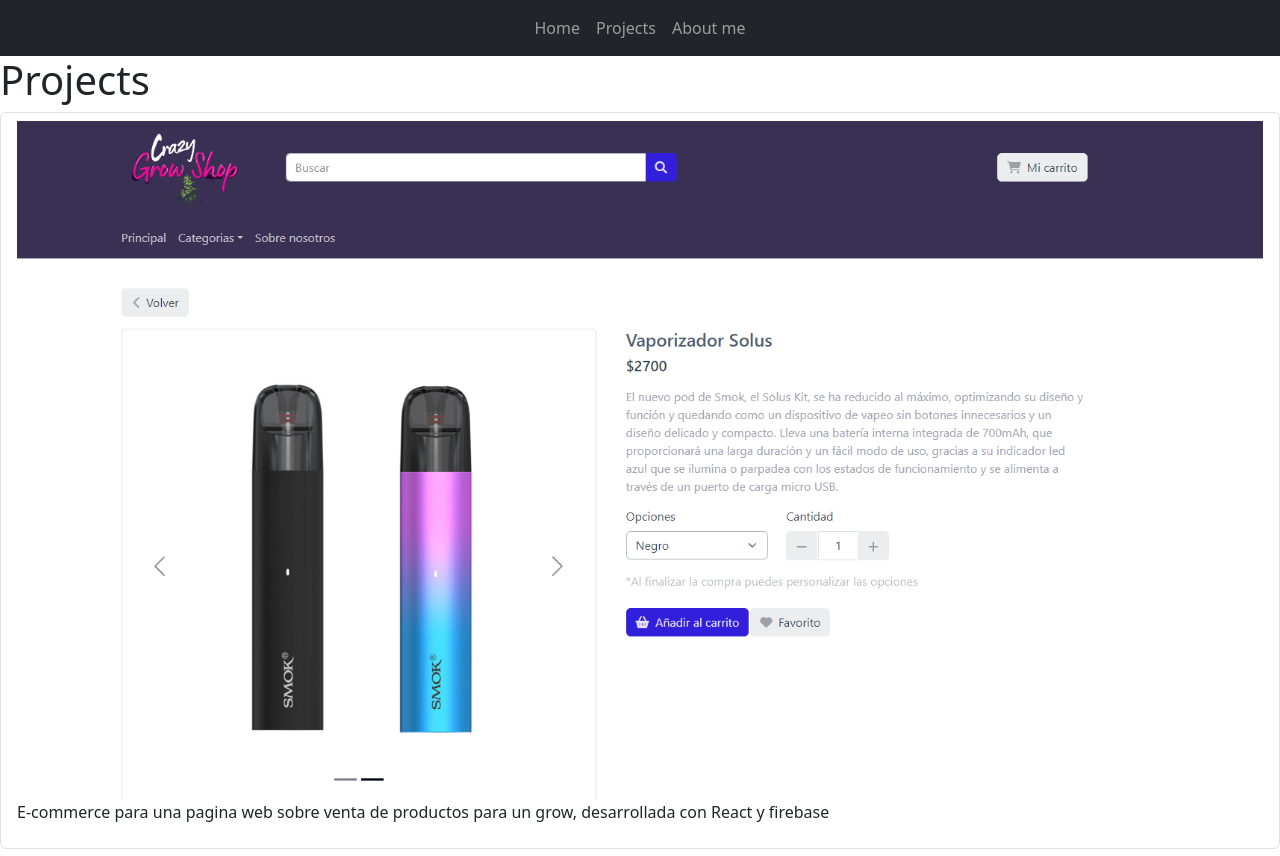
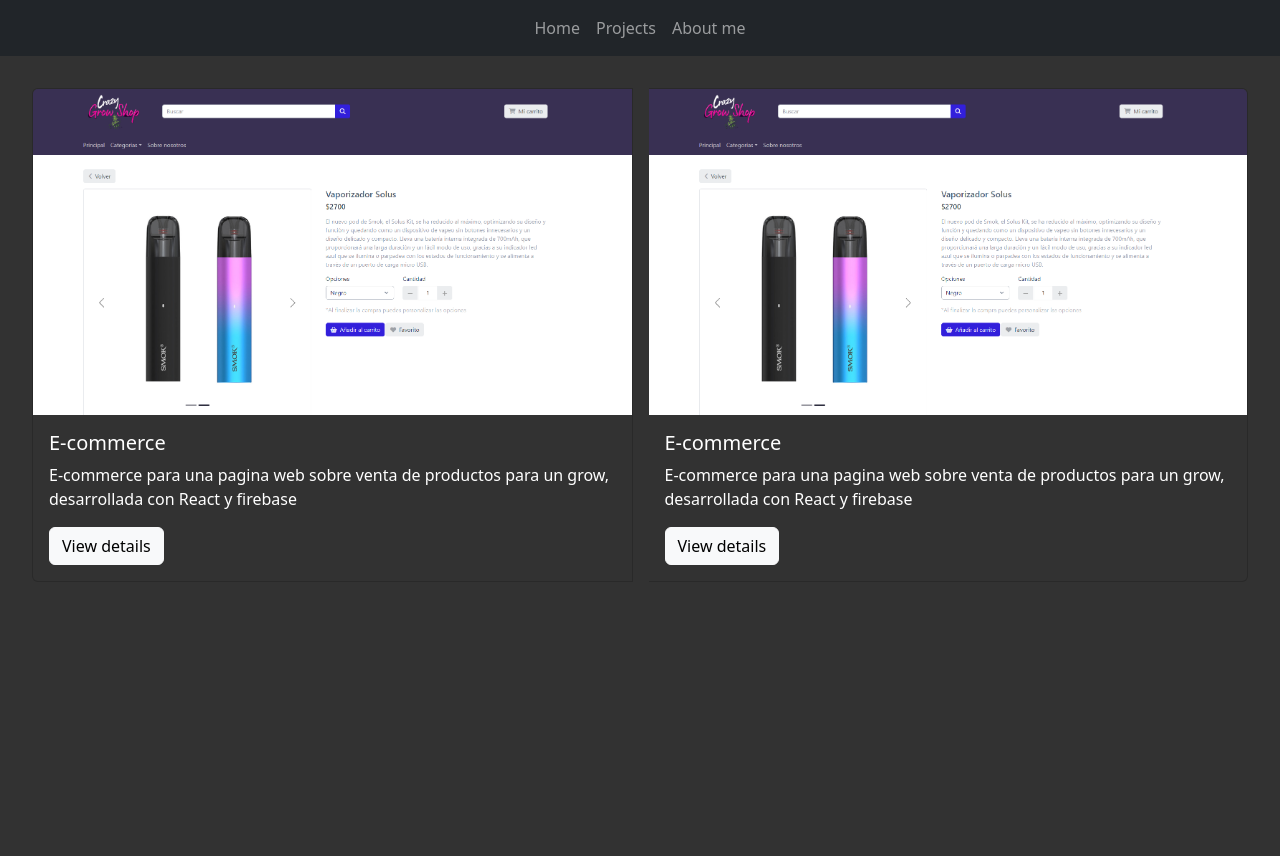
Before and after one commit to adrian120401/PersonalPortafolio, a React (Create React App) app in the folder personal-portafolio/: page /#/projects in a window 1280 px wide. Built offline with nearby package versions, Linux system fonts and the light colour scheme.

Commit message:
Project cards

```diff
--- a/personal-portafolio/src/data/ProjectsList.js
+++ b/personal-portafolio/src/data/ProjectsList.js
@@ -6,6 +6,12 @@
 export const ProjectList = [
     {
         "imgs": [Product,Cart, Mobile],
-        "text": "E-commerce para una pagina web sobre venta de productos para un grow, desarrollada con React y firebase"
+        "title": "E-commerce",
+        "text": <p>E-commerce para una pagina web sobre venta de productos para un grow, desarrollada con React y firebase</p>
+    },
+    {
+        "imgs": [Product,Cart, Mobile],
+        "title": "E-commerce",
+        "text": <p class="card-text">E-commerce para una pagina web sobre venta de productos para un grow, desarrollada con React y firebase</p>
     },
 ]
--- a/personal-portafolio/src/pages/Projects.jsx
+++ b/personal-portafolio/src/pages/Projects.jsx
@@ -1,4 +1,5 @@
 import { ProjectList } from "../data/ProjectsList"
+import { Link } from "react-router-dom"
 
 const Projects = ()=> {
 
@@ -6,21 +7,25 @@
         console.log(ProjectList)
         return ProjectList.map(Project =>{
             return(
-                <li className="list-group-item">
-                    <img src={Project.imgs[0]} alt={Project.imgs[0]} className="card-img-top"></img>
-                    <p>{Project.text}</p>
-                </li>
+                    <div class="card m-2" style={{backgroundColor:"#323232", color:"white"}} >
+                        <img src={Project.imgs[0]} alt={Project.imgs[0]} className="card-img-top"></img>
+                        <div class="card-body">
+                        <h5 class="card-title">{Project.title}</h5>
+                        {Project.text}
+                        <Link className="btn btn-light">View details</Link>
+                        </div>
+                    </div>
+
             )
         })
     }
     return(
-        <div>
-            <h1>Projects</h1>
-            <ul className="list-group">
-                {getAllProjects()}
-            </ul>
+        <div class="container-fluid p-4" style={{backgroundColor:"#323232",minHeight:"100vh"}}>
+           <div class="card-group">
+            {getAllProjects()}
+            </div>
+        </div>
 
-        </div>
     )
 }
 
```
